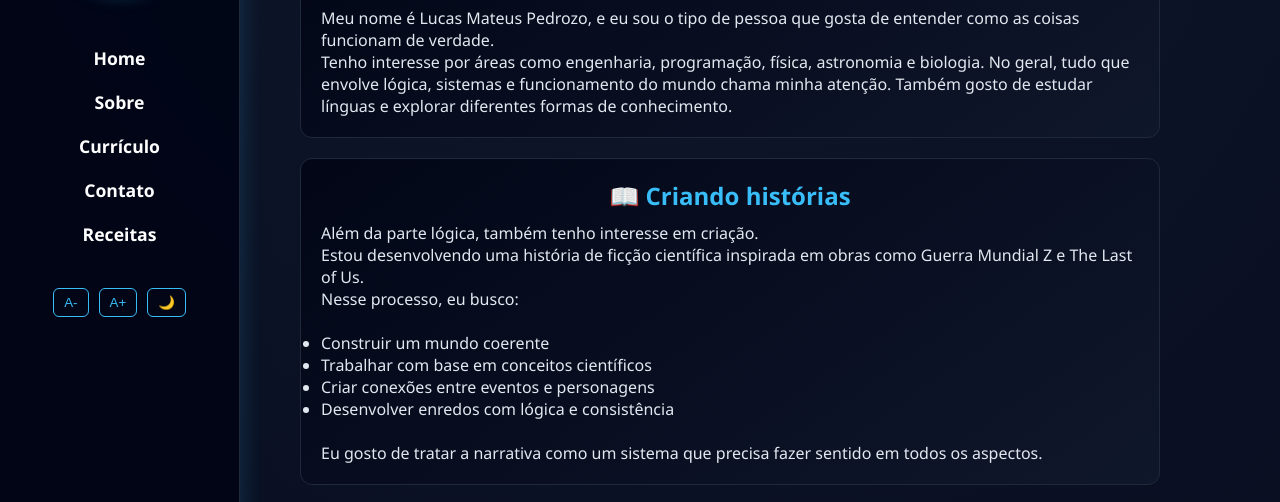
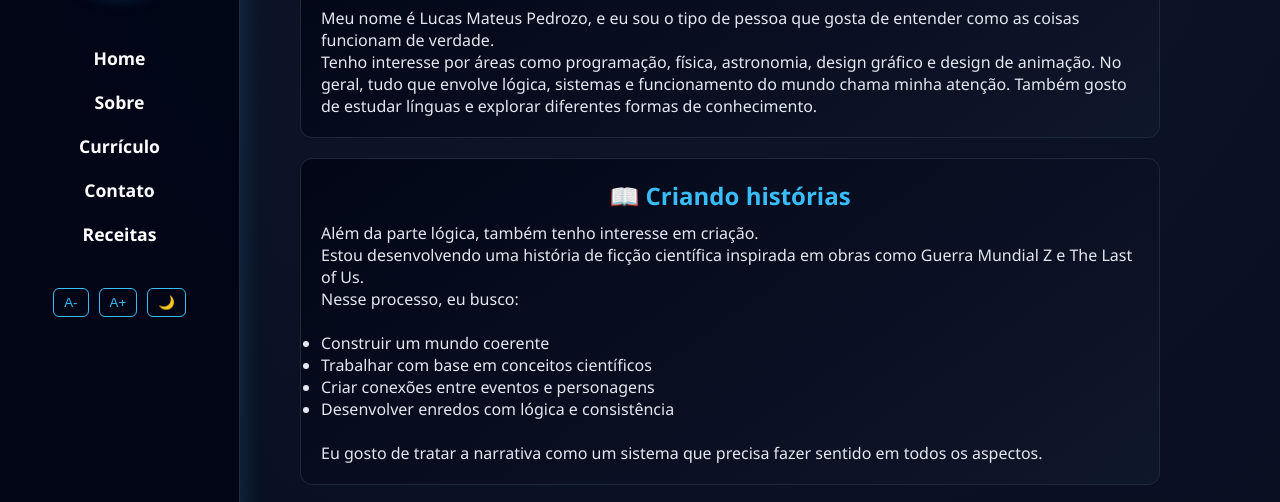
Before and after one commit to Lucas1599/Lucas1599.github.io, a plain HTML site: page about.html in a window 1280 px wide. Shown: the part 222-724 px from the top of the page. Drawn offline with Linux system fonts and the light colour scheme.

Commit message:
Update interests in about.html

```diff
--- a/about.html
+++ b/about.html
@@ -45,7 +45,7 @@
         </p>
 
         <p>
-            Tenho interesse por áreas como engenharia, programação, física, astronomia e biologia. No geral, tudo que envolve lógica, sistemas e funcionamento do mundo chama minha atenção. Também gosto de estudar línguas e explorar diferentes formas de conhecimento.
+            Tenho interesse por áreas como programação, física, astronomia, design gráfico e design de animação. No geral, tudo que envolve lógica, sistemas e funcionamento do mundo chama minha atenção. Também gosto de estudar línguas e explorar diferentes formas de conhecimento.
         </p>
 
     </section>
```
